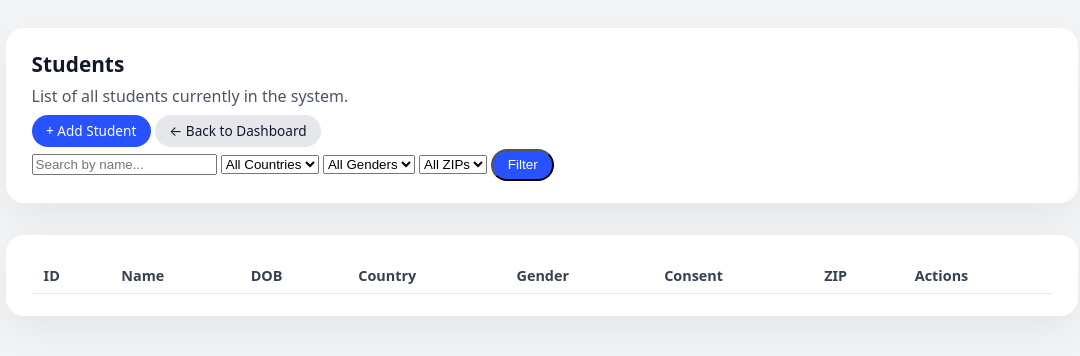
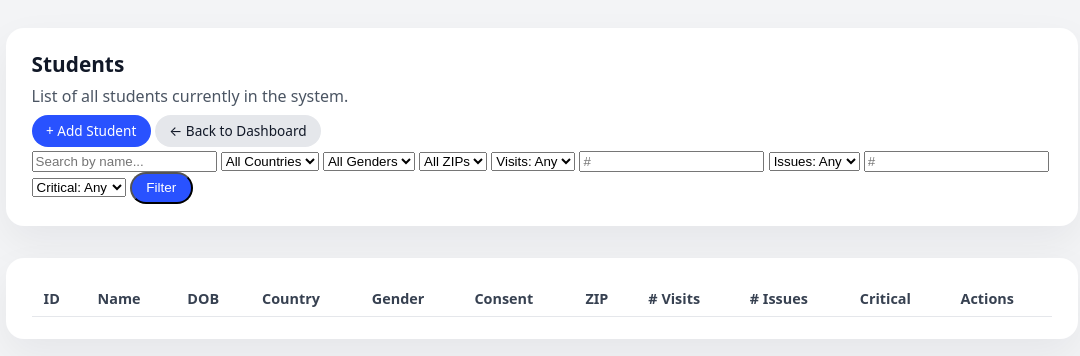
Before and after one commit to SnugTop/Student-Support-Database, a Flask app: page /students in a window 1280 px wide. Shown: the part 72-428 px from the top of the page, without its empty margins (98-1178 px from the left). Run offline with Flask 3, Linux system fonts and the light colour scheme; data that the repository does not hold is empty.

Commit message:
students filters (queries 3, 5, 9, 14, 16)

```diff
--- a/app.py
+++ b/app.py
@@ -35,32 +35,101 @@ def list_students():
     gender_filter = request.args.get("gender", "")
     zip_filter = request.args.get("zip", "")
 
+    visits_op = request.args.get("visits_op", "")
+    visits_num = request.args.get("visits_num", "")
+
+    issues_op = request.args.get("issues_op", "")
+    issues_num = request.args.get("issues_num", "")
+
+    critical_filter = request.args.get("critical_filter", "")
+
     conn = get_db_connection()
 
-    # Fetch unique options for dropdowns
-    countries = [row["country_of_birth"] for row in conn.execute("SELECT DISTINCT country_of_birth FROM Student ORDER BY country_of_birth").fetchall()]
-    genders = [row["gender"] for row in conn.execute("SELECT DISTINCT gender FROM Student ORDER BY gender").fetchall()]
-    zips = [row["zip_code"] for row in conn.execute("SELECT DISTINCT zip_code FROM Student ORDER BY zip_code").fetchall()]
+    # Dropdown values
+    countries = [row["country_of_birth"] for row in conn.execute(
+        "SELECT DISTINCT country_of_birth FROM Student ORDER BY country_of_birth"
+    ).fetchall()]
+    genders = [row["gender"] for row in conn.execute(
+        "SELECT DISTINCT gender FROM Student ORDER BY gender"
+    ).fetchall()]
+    zips = [row["zip_code"] for row in conn.execute(
+        "SELECT DISTINCT zip_code FROM Student ORDER BY zip_code"
+    ).fetchall()]
 
-    # Build dynamic query
-    query = "SELECT * FROM Student WHERE 1=1"
-    params = []
+    # Build WHERE (pre-group) clauses + params
+    where_clauses = ["1 = 1"]
+    where_params = []
 
     if search:
-        query += " AND name LIKE ?"
-        params.append(f"%{search}%")
+        where_clauses.append("s.name LIKE ?")
+        where_params.append(f"%{search}%")
     if country_filter:
-        query += " AND country_of_birth = ?"
-        params.append(country_filter)
+        where_clauses.append("s.country_of_birth = ?")
+        where_params.append(country_filter)
     if gender_filter:
-        query += " AND gender = ?"
-        params.append(gender_filter)
+        where_clauses.append("s.gender = ?")
+        where_params.append(gender_filter)
     if zip_filter:
-        query += " AND zip_code = ?"
-        params.append(zip_filter)
+        where_clauses.append("s.zip_code = ?")
+        where_params.append(zip_filter)
 
-    query += " ORDER BY name"
-    students = conn.execute(query, params).fetchall()
+    where_sql = " AND ".join(where_clauses)
+
+    # Build main query. Note: compute `critical` as 0/1 robustly (handles boolean or text)
+    query = f"""
+        SELECT
+            s.*,
+            COUNT(DISTINCT v.visit_id) AS num_visits,
+            COUNT(i.issue_id) AS num_issues,
+            MAX(CASE
+                    WHEN i.severity IN (1, '1', 't', 'T', 'true', 'TRUE') THEN 1
+                    ELSE 0
+                END) AS critical
+        FROM Student s
+        LEFT JOIN Visit v ON v.student_id = s.student_id
+        LEFT JOIN Issue i ON i.visit_id = v.visit_id
+        WHERE {where_sql}
+        GROUP BY s.student_id
+    """
+
+    # Build HAVING clauses (post-group) and params separately to avoid ordering bugs
+    having_clauses = ["1 = 1"]
+    having_params = []
+
+    # visits filter
+    if visits_op in ("<", "=", ">") and visits_num != "":
+        try:
+            vn = int(visits_num)
+            having_clauses.append(f"num_visits {visits_op} ?")
+            having_params.append(vn)
+        except ValueError:
+            # ignore invalid input (non-integer); could also flash a message
+            pass
+
+    # issues filter
+    if issues_op in ("<", "=", ">") and issues_num != "":
+        try:
+            inum = int(issues_num)
+            having_clauses.append(f"num_issues {issues_op} ?")
+            having_params.append(inum)
+        except ValueError:
+            pass
+
+    # critical filter (we computed critical as 0/1 above)
+    if critical_filter == "Yes":
+        having_clauses.append("critical = 1")
+    elif critical_filter == "No":
+        having_clauses.append("critical = 0")
+
+    having_sql = " AND ".join(having_clauses)
+
+    # final query
+    final_query = query + " HAVING " + having_sql + " ORDER BY s.name"
+
+    # combine params: WHERE params come first (bound to the WHERE placeholders), then HAVING params
+    all_params = where_params + having_params
+
+    students = conn.execute(final_query, all_params).fetchall()
     conn.close()
 
     return render_template(
@@ -72,8 +141,15 @@ def list_students():
         zips=zips,
         country_filter=country_filter,
         gender_filter=gender_filter,
-        zip_filter=zip_filter
+        zip_filter=zip_filter,
+        visits_op=visits_op,
+        visits_num=visits_num,
+        issues_op=issues_op,
+        issues_num=issues_num,
+        critical_filter=critical_filter
     )
+
+
 
 @app.route("/students/new", methods=["GET", "POST"])
 def new_student():
--- a/templates/students.html
+++ b/templates/students.html
@@ -23,11 +23,12 @@
 
         <form method="get" action="{{ url_for('list_students') }}" class="search-form">
           <input type="text"
-                name="search"
-                placeholder="Search by name..."
-                value="{{ search }}"
-                class="search-input">
+                 name="search"
+                 placeholder="Search by name..."
+                 value="{{ search }}"
+                 class="search-input">
 
+          <!-- COUNTRY -->
           <select name="country" class="search-select">
             <option value="">All Countries</option>
             {% for country in countries %}
@@ -35,6 +36,7 @@
             {% endfor %}
           </select>
 
+          <!-- GENDER -->
           <select name="gender" class="search-select">
             <option value="">All Genders</option>
             {% for g in genders %}
@@ -42,11 +44,37 @@
             {% endfor %}
           </select>
 
+          <!-- ZIP -->
           <select name="zip" class="search-select">
             <option value="">All ZIPs</option>
             {% for z in zips %}
               <option value="{{ z }}" {% if z == zip_filter %}selected{% endif %}>{{ z }}</option>
             {% endfor %}
+          </select>
+
+          <!-- VISIT FILTERS -->
+          <select name="visits_op" class="search-select">
+            <option value="">Visits: Any</option>
+            <option value="<" {% if visits_op == "<" %}selected{% endif %}>&lt;</option>
+            <option value="=" {% if visits_op == "=" %}selected{% endif %}>=</option>
+            <option value=">" {% if visits_op == ">" %}selected{% endif %}>&gt;</option>
+          </select>
+          <input type="number" name="visits_num" value="{{ visits_num }}" placeholder="#" class="search-input small-input">
+
+          <!-- ISSUE FILTERS -->
+          <select name="issues_op" class="search-select">
+            <option value="">Issues: Any</option>
+            <option value="<" {% if issues_op == "<" %}selected{% endif %}>&lt;</option>
+            <option value="=" {% if issues_op == "=" %}selected{% endif %}>=</option>
+            <option value=">" {% if issues_op == ">" %}selected{% endif %}>&gt;</option>
+          </select>
+          <input type="number" name="issues_num" value="{{ issues_num }}" placeholder="#" class="search-input small-input">
+
+          <!-- CRITICAL FILTER -->
+          <select name="critical_filter" class="search-select">
+            <option value="">Critical: Any</option>
+            <option value="Yes" {% if critical_filter == "Yes" %}selected{% endif %}>Yes</option>
+            <option value="No" {% if critical_filter == "No" %}selected{% endif %}>No</option>
           </select>
 
           <button type="submit" class="button-link">Filter</button>
@@ -65,6 +93,9 @@
               <th>Gender</th>
               <th>Consent</th>
               <th>ZIP</th>
+              <th># Visits</th>
+              <th># Issues</th>
+              <th>Critical</th>
               <th>Actions</th>
             </tr>
           </thead>
@@ -78,6 +109,9 @@
                 <td>{{ s.gender }}</td>
                 <td>{{ 'Yes' if s.consent else 'No' }}</td>
                 <td>{{ s.zip_code }}</td>
+                <td>{{ s.num_visits }}</td>
+                <td>{{ s.num_issues }}</td>
+                <td>{{ 'Yes' if s.critical else 'No' }}</td>
                 <td>
                   <form method="post"
                         action="{{ url_for('delete_student', student_id=s.student_id) }}"
```
